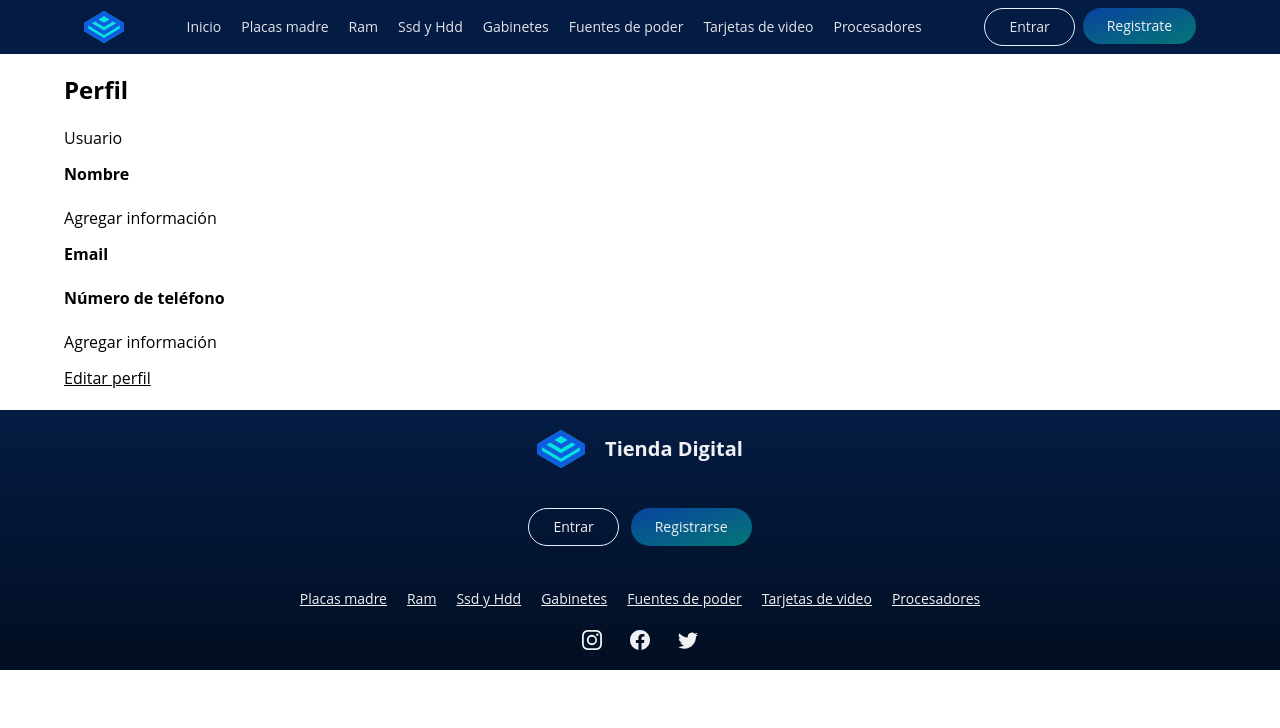
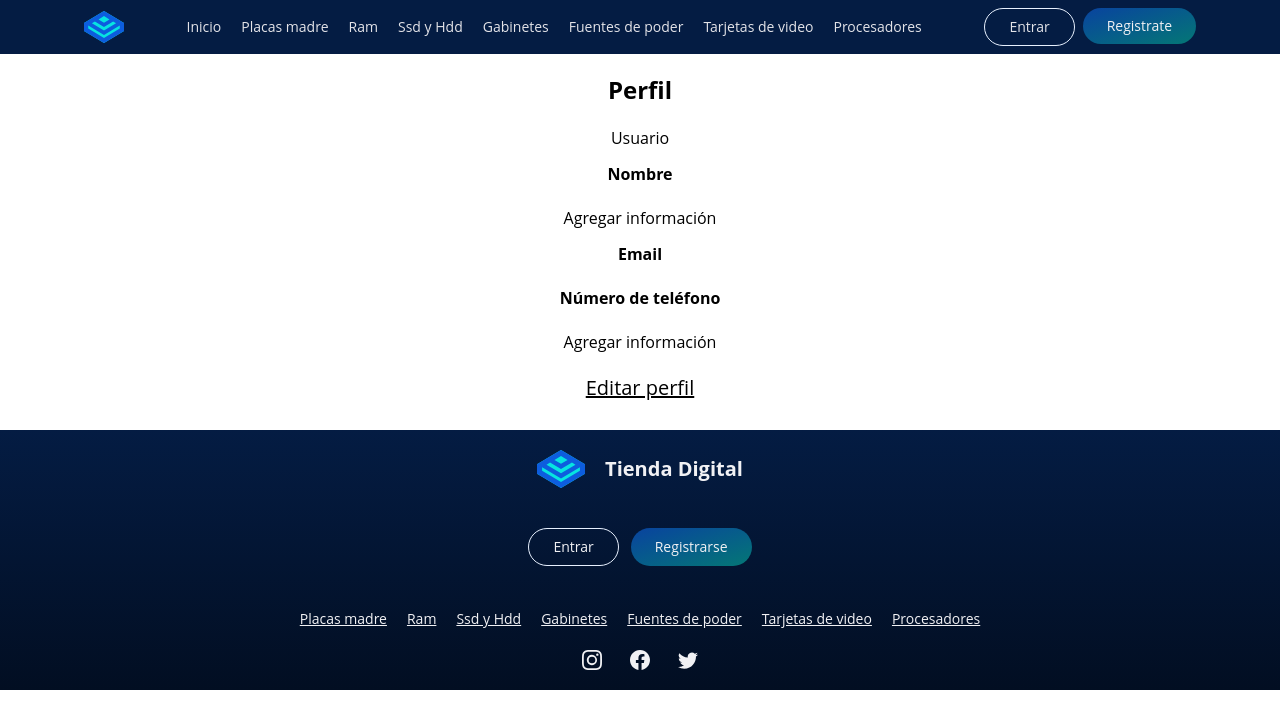
Before and after one commit to FernandoLorca/desafio-final-frontend, a React (Vite) app: page /perfil/1 in a window 1280 px wide. Shown: the top 728 px of the page. Built offline with nearby package versions, Linux system fonts and the light colour scheme.

Commit message:
Ready to fetch data in profile page

```diff
--- a/src/components/Buttons/ButtonLink.jsx
+++ b/src/components/Buttons/ButtonLink.jsx
@@ -3,7 +3,7 @@ const ButtonLink = ({ text, href, fontSize }) => {
     <div>
       <a
         href={href}
-        className={`underline hover:text-primary-500 ${fontSize} `}
+        className={`underline hover:text-primary-500 ${fontSize}`}
       >
         {text}
       </a>
--- a/src/pages/Profile.jsx
+++ b/src/pages/Profile.jsx
@@ -16,8 +16,8 @@ const Profile = () => {
   return (
     <div>
       <NavbarMain />
-      <div className="px-5 py-5 md:px-16">
-        <ul>
+      <div className="px-5 py-5 md:px-20">
+        <ul className="text-center">
           <li className="mb-3">
             <TitleOne
               title="Perfil"
@@ -47,7 +47,12 @@ const Profile = () => {
             <p>Agregar información</p>
           </li>
         </ul>
-        <ButtonLink text="Editar perfil" />
+        <div className="py-2 text-center">
+          <ButtonLink
+            text="Editar perfil"
+            fontSize="text-xl"
+          />
+        </div>
       </div>
       <div className="-mt-10">
         <Footer />
```
